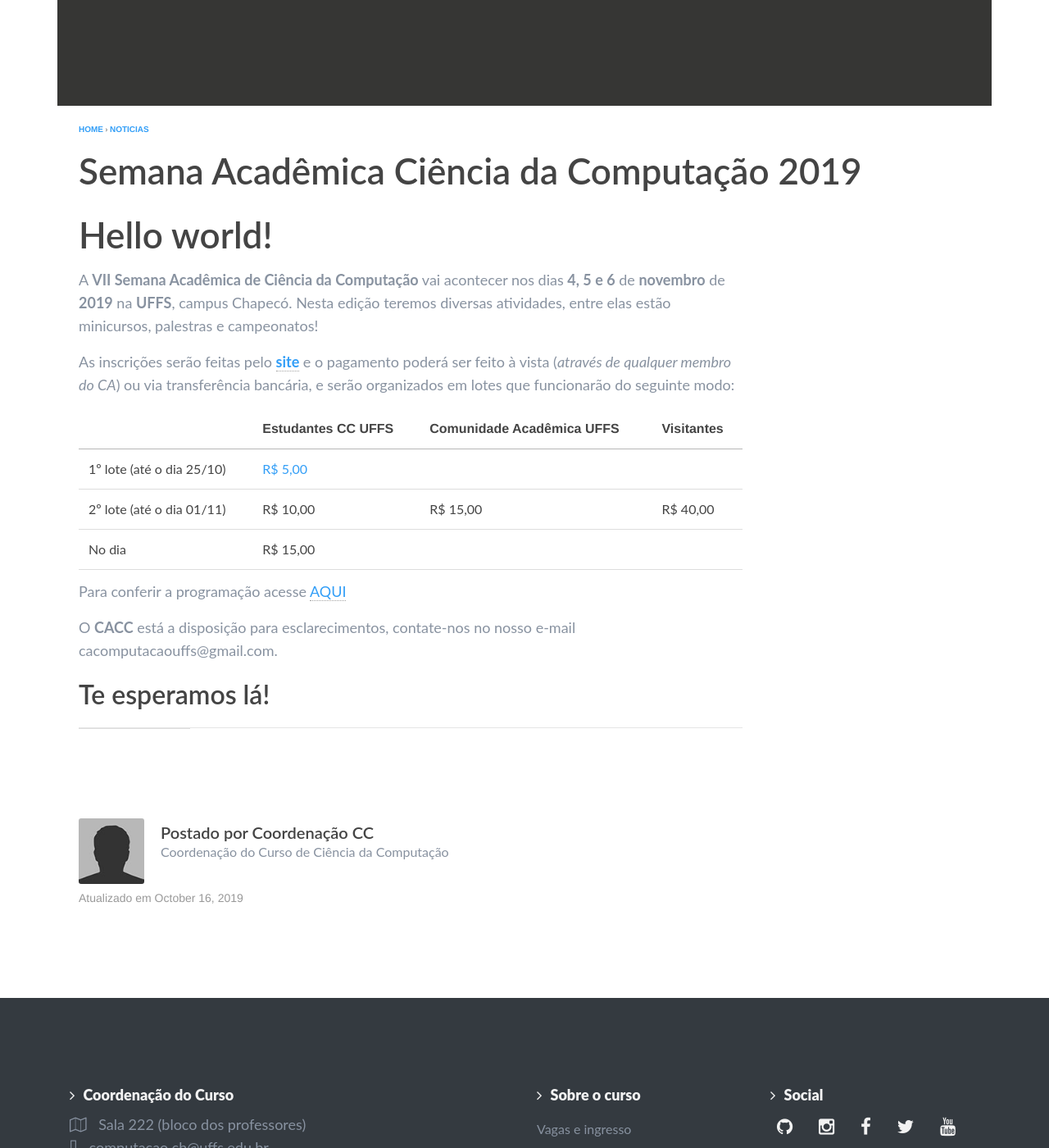
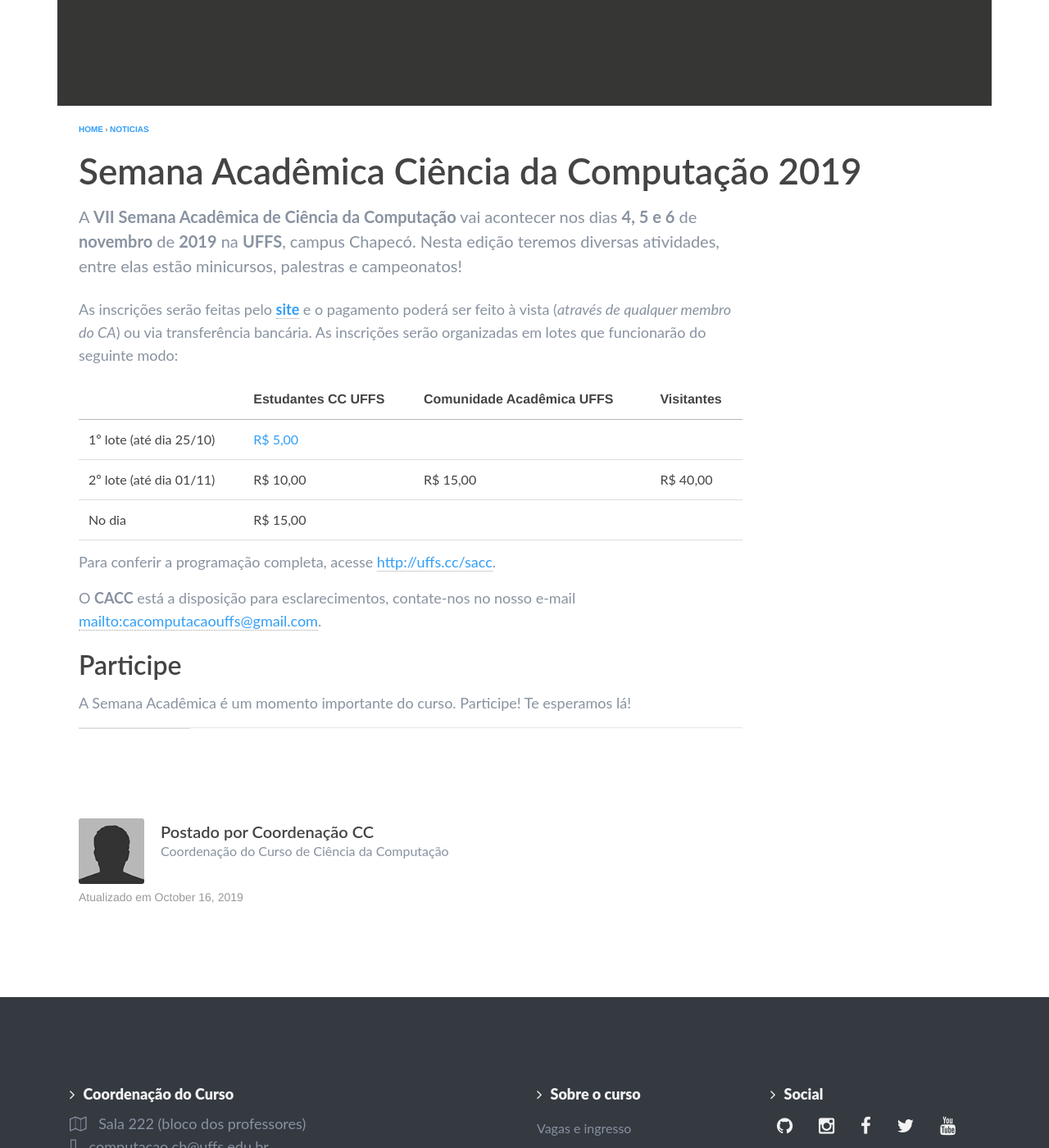
Before and after one commit to ccuffs/cc.uffs.edu.br, a Jekyll site: the page built from _posts/noticias/2019-10-16-sacc-2019.md, in a window 1280 px wide and 1400 px high, scrolled down 512 px. Shown: the whole window at 82% size. Built offline with Jekyll 4.4.1, drawn with Linux system fonts in a browser that asks for light colours.

Commit message:
Refina o texto da notícia

```diff
--- a/_posts/noticias/2019-10-16-sacc-2019.md
+++ b/_posts/noticias/2019-10-16-sacc-2019.md
@@ -11,22 +11,21 @@ image:
   feature: /images/posts/teaser-sacc-400x250.jpg
 ---
 
+A **VII Semana Acadêmica de Ciência da Computação** vai acontecer nos dias **4, 5 e 6** de **novembro** de **2019** na **UFFS**, campus Chapecó. Nesta edição teremos diversas atividades, entre elas estão minicursos, palestras e campeonatos!
 
-# Hello world!
-
- A **VII Semana Acadêmica de Ciência da Computação** vai acontecer nos dias **4, 5 e 6** de **novembro** de **2019** na **UFFS**, campus Chapecó. Nesta edição teremos diversas atividades, entre elas estão minicursos, palestras e campeonatos!
-
-As inscrições serão feitas pelo [**site**](http://uffs.cc/sacc/) e o pagamento poderá ser feito à vista (*através de qualquer membro do CA*) ou via transferência bancária, e serão organizados em lotes que funcionarão do seguinte modo:
+As inscrições serão feitas pelo [**site**](http://uffs.cc/sacc/) e o pagamento poderá ser feito à vista (*através de qualquer membro do CA*) ou via transferência bancária. As inscrições serão organizadas em lotes que funcionarão do seguinte modo:
 
 
 | | Estudantes CC UFFS | Comunidade Acadêmica UFFS | Visitantes|
 |---|---|---|---|
-|1º lote (até o dia 25/10)| [R$ 5,00](https://nubank.com.br/pagar/1kdf/ILTq5GOUbS) |
-|2º lote (até o dia 01/11)| R$ 10,00 | R$ 15,00 | R$ 40,00
+|1º lote (até dia 25/10)| [R$ 5,00](https://nubank.com.br/pagar/1kdf/ILTq5GOUbS) |
+|2º lote (até dia 01/11)| R$ 10,00 | R$ 15,00 | R$ 40,00
 |No dia| R$ 15,00 |
 
-Para conferir a programação acesse [AQUI](http://uffs.cc/sacc/#programming)
+Para conferir a programação completa, acesse [http://uffs.cc/sacc](http://uffs.cc/sacc/#programming).
 
- O **CACC** está a disposição para esclarecimentos, contate-nos no nosso e-mail cacomputacaouffs@gmail.com.
+ O **CACC** está a disposição para esclarecimentos, contate-nos no nosso e-mail [mailto:cacomputacaouffs@gmail.com](cacomputacaouffs@gmail.com).
 
-## Te esperamos lá!
+## Participe
+
+A Semana Acadêmica é um momento importante do curso. Participe! Te esperamos lá!
```
